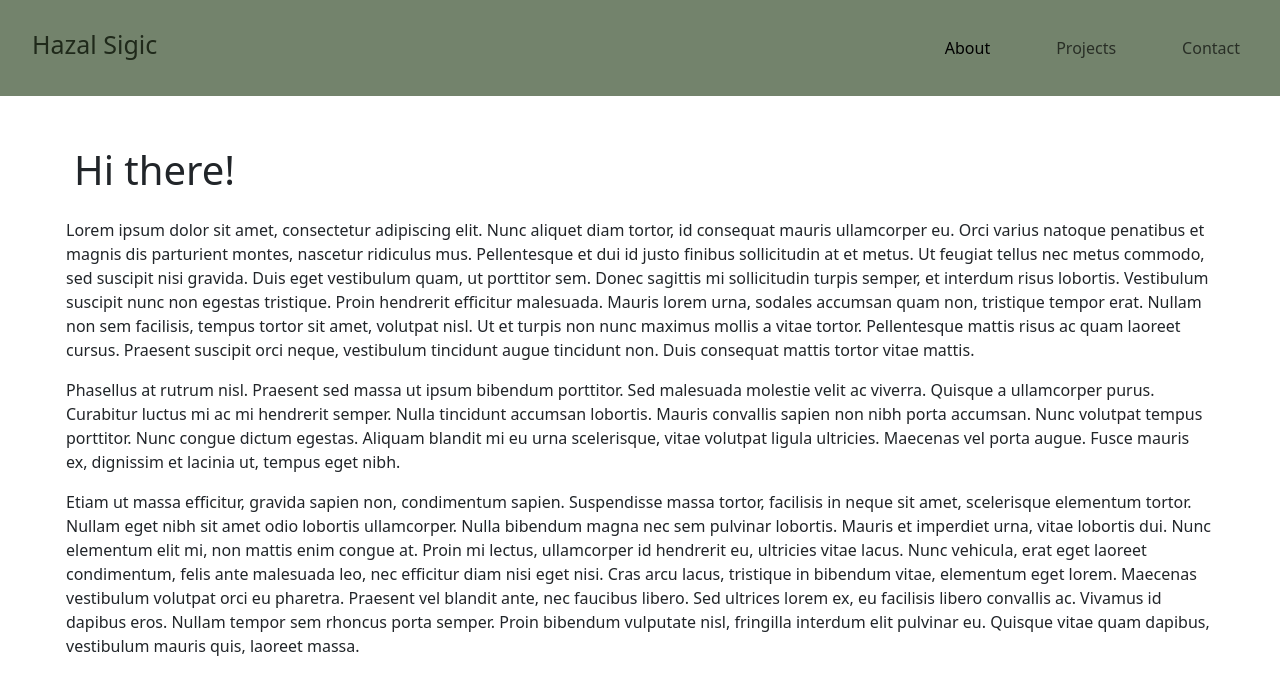
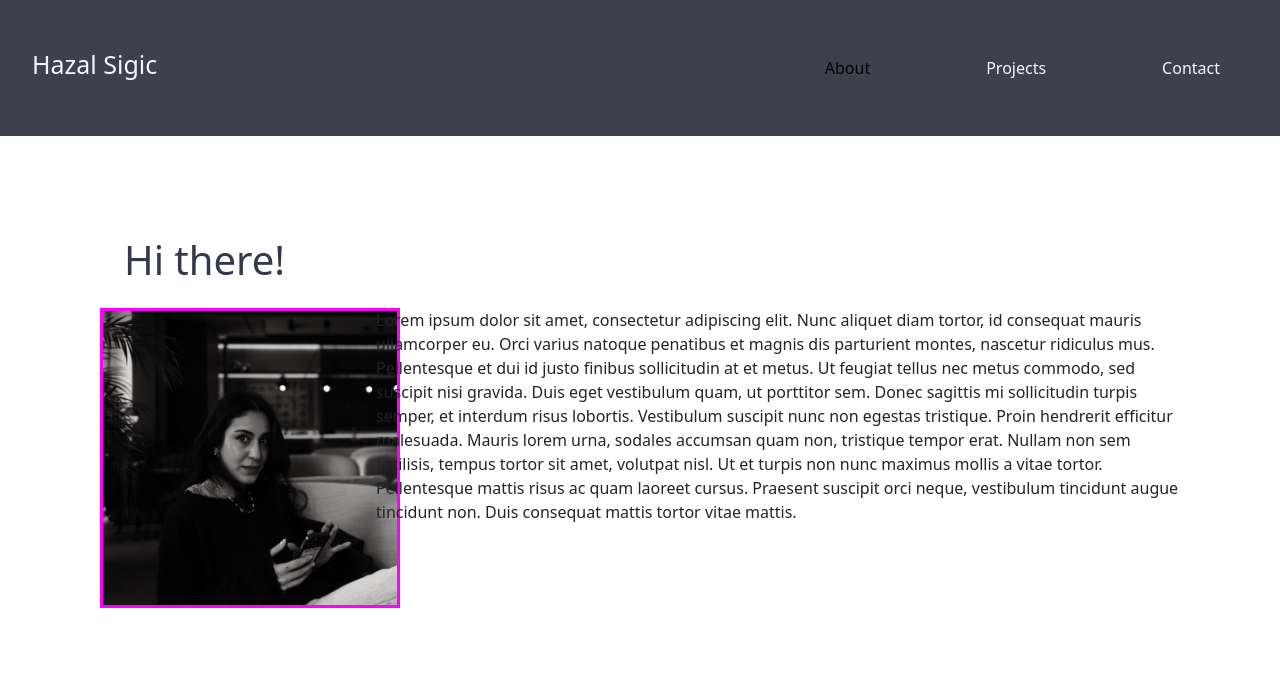
Before and after one commit to hazalsigic/Portfolio-React, a React (Vite) app: page / in a window 1280 px wide. Shown: the top 692 px of the page. Built offline with nearby package versions, Linux system fonts and the light colour scheme.

Commit message:
css codes added

```diff
--- a/src/App.css
+++ b/src/App.css
@@ -1,5 +1,5 @@
 #root {
   max-width: 1280px;
   margin: auto;
-  padding: 2rem
+  padding: 2rem;
 }
--- a/src/components/Card/index.jsx
+++ b/src/components/Card/index.jsx
@@ -18,7 +18,7 @@ function Card(props) {
         </li>
       </ul>
     </div>
-    <Link className="btn btn-outline-dark btn-md mt-auto mb-4" role="button" to={props.link}>Visit Website</Link>
+    <Link className="btn btn-outline-dark btn-md mt-auto mb-4" role="button" to={props.link} target="_blank">Visit Website</Link>
   </div>
   );
 }
--- a/src/components/Card/style.css
+++ b/src/components/Card/style.css
@@ -1,10 +1,16 @@
 .card {
-  border: 6px solid white;
+  border: 2px solid fuchsia;
   min-height: 400px;
   width: 300px !important;
-  box-shadow: 0 3px 6px rgba(0,0,0,0.16), 0 3px 6px rgba(0,0,0,0.23);
+  box-shadow: 0 0 2px 1px white, 0 0 10px 1px rgb(53, 55, 77);
   display: flex;
     align-items: center;
+    transition: transform 0.5s;
+}
+
+.card:hover {
+  transform: scale(1.1);
+  box-shadow: 0 0 2px 1px rgb(243, 3, 243), 0 0 10px 1px rgb(53, 55, 77);
 }
 
 ul {
--- a/src/components/Navbar/style.css
+++ b/src/components/Navbar/style.css
@@ -1,13 +1,23 @@
 .background {
-  background-color: rgb(115, 131, 108);
+  background-color: rgb(62, 64, 78);
 }
 
 .navbar-brand {
   font-size: 25px !important;
-  color:  rgb(31, 41, 26) !important;
+  color:  aliceblue !important;
   margin-left: 20px;
 }
-li {
+.navbar li {
   margin: 20px;
   margin-left: 30px;
 }
+
+.navbar li a {
+  color: aliceblue;
+  margin: 20px;
+  margin-left: 30px;
+}
+
+.navbar li a:hover {
+color: fuchsia !important;
+}
--- a/src/components/contactForm.jsx
+++ b/src/components/contactForm.jsx
@@ -1,41 +1,10 @@
 import React, { useState } from "react";
 
-const FORM_ENDPOINT = "https://herotofu.com/start"; // TODO - update to the correct endpoint
 
 const ContactForm = () => {
   const [submitted, setSubmitted] = useState(false);
   const handleSubmit = (e) => {
-    e.preventDefault();
-
-    const inputs = e.target.elements;
-    const data = {};
-
-    for (let i = 0; i < inputs.length; i++) {
-      if (inputs[i].name) {
-        data[inputs[i].name] = inputs[i].value;
-      }
-    }
-
-    fetch(FORM_ENDPOINT, {
-      method: 'POST',
-      headers: {
-        Accept: 'application/json',
-        'Content-Type': 'application/json',
-      },
-      body: JSON.stringify(data),
-    })
-      .then((response) => {
-        if (!response.ok) {
-          throw new Error('Form response was not ok');
-        }
-
-        setSubmitted(true);
-      })
-      .catch((err) => {
-        // Submit the form manually
-        e.target.submit();
-      });
-  };
+  }
 
   if (submitted) {
     return (
@@ -47,12 +16,12 @@ const ContactForm = () => {
   }
 
   return (
-    <form action={FORM_ENDPOINT}
+    <form action=""
       onSubmit={handleSubmit}
-      method="POST"
+      style={{marginLeft: '30px'}}
     >
         <h3 style={{textAlign: 'center'}}>Contact form</h3>
-      <div style={{marginLeft: '30px'}} className="form-group col-sm-12 col-md-12 col-lg-12 mx-sm-3 mb-2">
+      <div className="form-group col-sm-12 col-md-12 col-lg-12 mb-2 mt-5">
         <input
           type="text"
           placeholder="Your name"
@@ -61,7 +30,7 @@ const ContactForm = () => {
           required
         />
       </div>
-      <div className="form-group ol-sm-12 col-md-12 col-lg-12 mx-sm-3 mb-2">
+      <div className="form-group ol-sm-12 col-md-12 col-lg-12 mb-2">
         <input
           type="email"
           placeholder="Email"
@@ -70,7 +39,7 @@ const ContactForm = () => {
           required
         />
       </div>
-      <div className="form-group ol-sm-12 col-md-12 col-lg-12 mx-sm-3 mb-2">
+      <div className="form-group ol-sm-12 col-md-12 col-lg-12 mb-2">
         <textarea
           placeholder="Your message"
           name="message"
@@ -78,7 +47,7 @@ const ContactForm = () => {
           required
         />
       </div>
-      <div className="form-group">
+      <div className="form-group text-center">
         <button
           className="btn btn-dark mb-2"
           type="submit"
--- a/src/pages/About.jsx
+++ b/src/pages/About.jsx
@@ -4,11 +4,15 @@ import React from 'react';
 function About() {
   return (
     <div>
-      <div style={{ margin: 50 }}>
-          <div className="m-4" size="md-12">
-            <h1>Hi there!</h1>
+      <div style={{ margin: "100px" }}>
+          <div className="m-4" size="md-12 mx-5">
+            <h1 style={{ color: "rgb(53, 55, 77)" }}>Hi there!</h1>
           </div>
-          <div className="mx-3" size="md-12">
+          <div className="row">
+            <div className="col-sm-12 col-md-3 col-lg-3">
+              <img style={{ height: "300px", width: "300px", border: "3px solid fuchsia"}} src="./src/assets/images/hazal.jpg" alt="hazal-img" />
+            </div>
+            <div className="col-sm-12 col-md-9 col-lg-9">
             <p>
               Lorem ipsum dolor sit amet, consectetur adipiscing elit. Nunc
               aliquet diam tortor, id consequat mauris ullamcorper eu. Orci
@@ -25,34 +29,8 @@ function About() {
               cursus. Praesent suscipit orci neque, vestibulum tincidunt augue
               tincidunt non. Duis consequat mattis tortor vitae mattis.
             </p>
-            <p>
-              Phasellus at rutrum nisl. Praesent sed massa ut ipsum bibendum
-              porttitor. Sed malesuada molestie velit ac viverra. Quisque a
-              ullamcorper purus. Curabitur luctus mi ac mi hendrerit semper.
-              Nulla tincidunt accumsan lobortis. Mauris convallis sapien non
-              nibh porta accumsan. Nunc volutpat tempus porttitor. Nunc congue
-              dictum egestas. Aliquam blandit mi eu urna scelerisque, vitae
-              volutpat ligula ultricies. Maecenas vel porta augue. Fusce mauris
-              ex, dignissim et lacinia ut, tempus eget nibh.
-            </p>
-            <p>
-              Etiam ut massa efficitur, gravida sapien non, condimentum sapien.
-              Suspendisse massa tortor, facilisis in neque sit amet, scelerisque
-              elementum tortor. Nullam eget nibh sit amet odio lobortis
-              ullamcorper. Nulla bibendum magna nec sem pulvinar lobortis.
-              Mauris et imperdiet urna, vitae lobortis dui. Nunc elementum elit
-              mi, non mattis enim congue at. Proin mi lectus, ullamcorper id
-              hendrerit eu, ultricies vitae lacus. Nunc vehicula, erat eget
-              laoreet condimentum, felis ante malesuada leo, nec efficitur diam
-              nisi eget nisi. Cras arcu lacus, tristique in bibendum vitae,
-              elementum eget lorem. Maecenas vestibulum volutpat orci eu
-              pharetra. Praesent vel blandit ante, nec faucibus libero. Sed
-              ultrices lorem ex, eu facilisis libero convallis ac. Vivamus id
-              dapibus eros. Nullam tempor sem rhoncus porta semper. Proin
-              bibendum vulputate nisl, fringilla interdum elit pulvinar eu.
-              Quisque vitae quam dapibus, vestibulum mauris quis, laoreet massa.
-            </p>
           </div>
+        </div>
       </div>
     </div>
   );
--- a/src/pages/Contact.jsx
+++ b/src/pages/Contact.jsx
@@ -1,21 +1,24 @@
 import React, { useState } from 'react';
 import { Link } from 'react-router-dom';
 import ContactForm from '../components/contactForm';
+import "./contact.css";
 
 function Contact() {
 
   return (
-    <div className='row'>
-      <h1 style={{textAlign: 'center'}}>Let's Connect!</h1>
-      <div className='col-lg-6'>
+    <div className='row mt-5 mb-5 mx-5'>
+      <h1 style={{textAlign: 'center', marginBottom: "50px", marginTop: "30px"}}>Let's Connect!</h1>
+      <div className='col-lg-6 mt-4'>
       <ul>
         <h3 style={{textAlign: 'center'}}>Contact Details</h3>
-        <li>Email: hazalsigic@gmail.com</li>
-        <li>Linkedin:  <Link to="https://www.linkedin.com/in/hazal-sigic-215103191/">Hazal Sigic</Link></li>
-        <li>Github:  <Link to="https://github.com/hazalsigic">hazalsigic</Link></li>
+        <div className="list-items">
+          <li>Email: <span>hazalsigic@gmail.com</span></li>
+          <li>Linkedin:  <span><Link to="https://www.linkedin.com/in/hazal-sigic-215103191/" target="_blank">Hazal Sigic</Link></span></li>
+          <li>Github:  <span><Link to="https://github.com/hazalsigic" target="_blank">hazalsigic</Link></span></li>
+        </div>
       </ul>
       </div>
-      <div className='col-lg-6'>
+      <div className='col-lg-6 mt-4'>
       <ContactForm />
       </div>
     </div>
--- /dev/null
+++ b/src/pages/contact.css
@@ -0,0 +1,21 @@
+.list-items {
+margin-top: 3rem;
+border: 2px solid black;
+}
+li {
+    margin: 20px;
+}
+
+.list-items a:link {
+    text-decoration: none;
+    font-weight: bold;
+    color: black;
+}
+
+.list-items a:hover {
+    color: fuchsia !important;
+}
+
+.list-items a:visited {
+    color: black;
+}
```
Also changed, not shown: src/assets/images/hazal.jpg (added).
